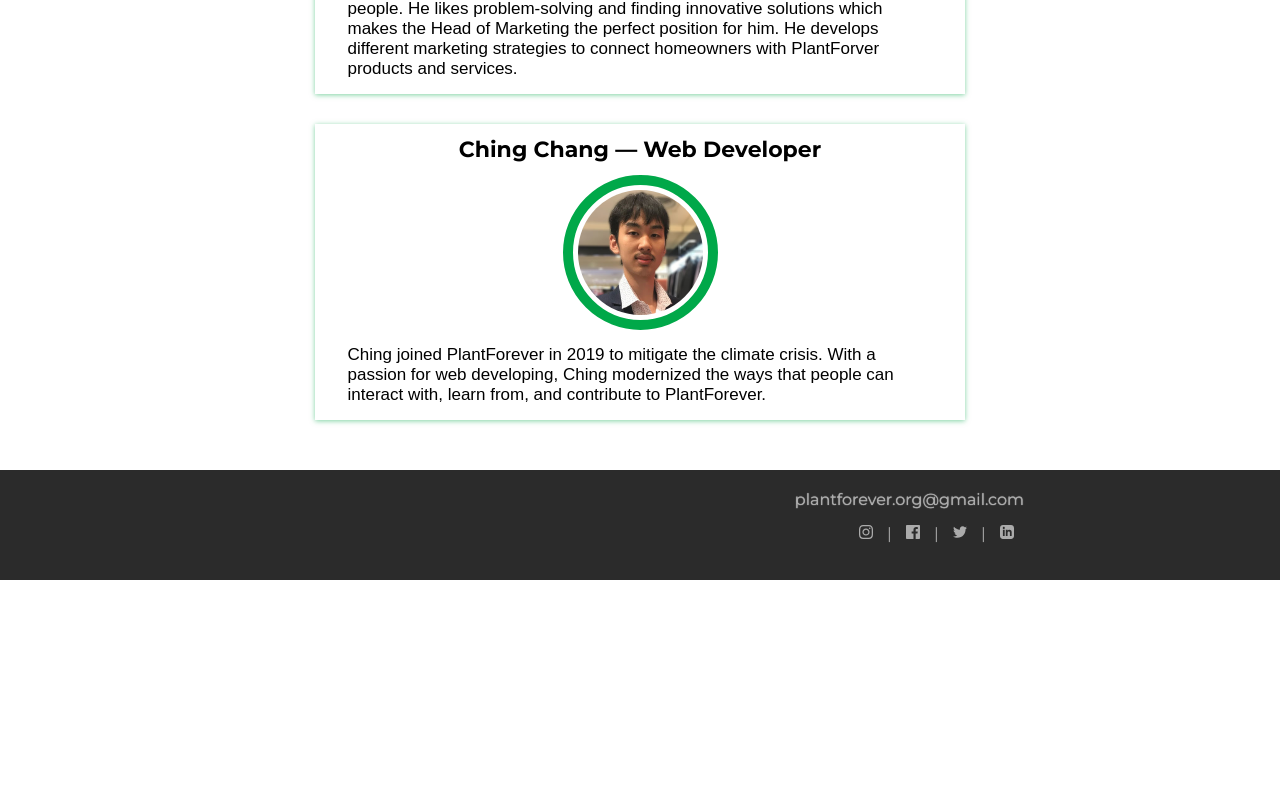
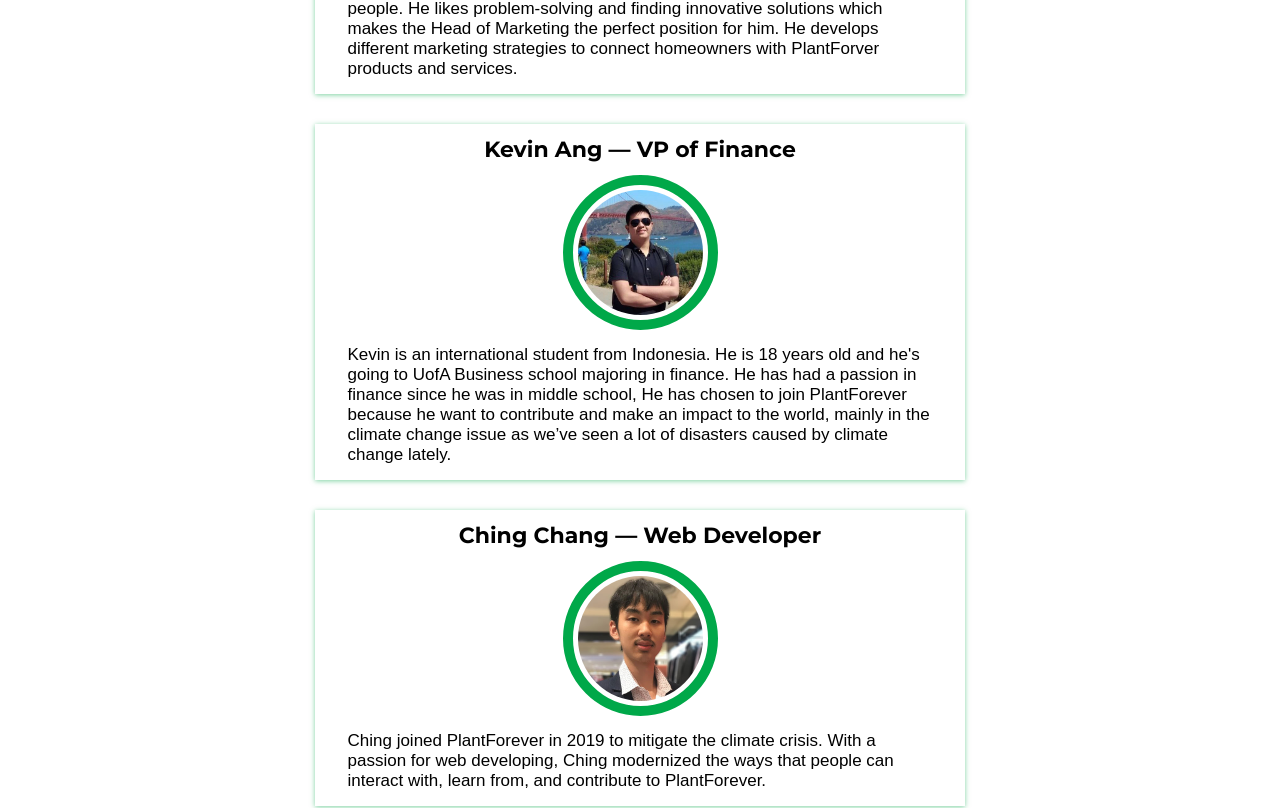
Before and after one commit to cocoliliace/PlantForever, a Vue app: page /meet-our-team in a window 1280 px wide. Shown: the part 1580-2388 px from the top of the page. Before the commit the page ends 2160 px from the top, so only its background shows below. Built offline with nearby package versions, Linux system fonts and the light colour scheme.

Commit message:
content: add kevin's blurb to team page

```diff
--- a/src/views/Team.vue
+++ b/src/views/Team.vue
@@ -60,12 +60,16 @@ export default {
             "He likes problem-solving and finding innovative solutions which makes the Head of Marketing the perfect position for him. " +
             "He develops different marketing strategies to connect homeowners with PlantForver products and services."]
         },
-        //{
-        //  name: "Kevin Ang",
-        //  title: "VP of Finance",
-        //  photo: "kevin",
-        //  story: []
-        //},
+        {
+          name: "Kevin Ang",
+          title: "VP of Finance",
+          photo: "kevin",
+          story: ["Kevin is an international student from Indonesia. " +
+            "He is 18 years old and he's going to UofA Business school majoring in finance. " +
+            "He has had a passion in finance since he was in middle school, " +
+            "He has chosen to join PlantForever because he want to contribute and make an impact to the world, " +
+            "mainly in the climate change issue as we’ve seen a lot of disasters caused by climate change lately."]
+        },
         {
           name: "Ching Chang",
           title: "Web Developer",
```
Also changed, not shown: src/assets/team/kevin.jpg (added).
